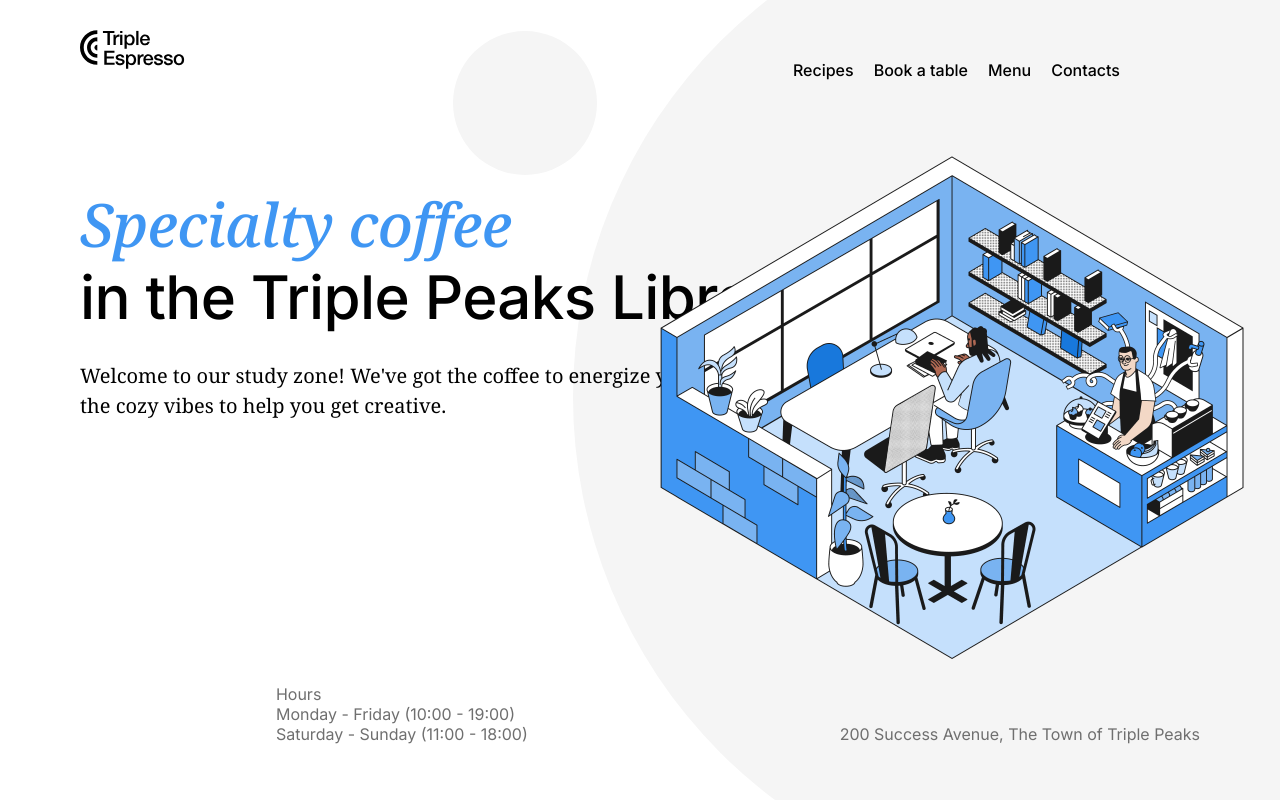
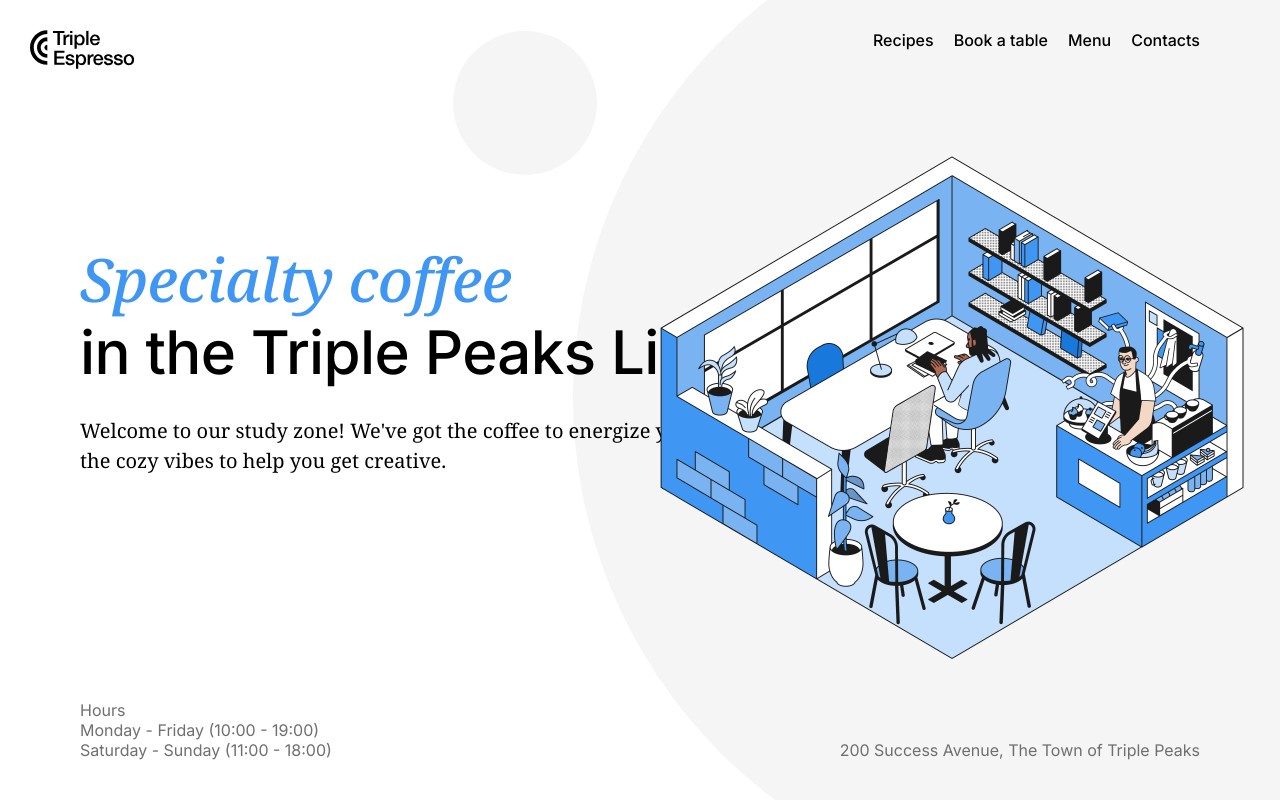
Before and after one commit to anamariamartinez10/se_project_coffeeshop, a plain HTML site: page index.html in a window 1280 px wide. Shown: the top 800 px of the page. Drawn offline with Linux system fonts and the light colour scheme.

Commit message:
sprint 2 part 2 header and recipies

```diff
--- a/index.html
+++ b/index.html
@@ -59,17 +59,13 @@
         class="header__image"
       />
       <div class="header__footer">
-        <p class="header__paragraph">
-          <ul class="header__paragraph_hours">
-            <li>Hours</li>
-            <li>Monday - Friday (10:00 - 19:00)</li>
-            <li>Saturday - Sunday (11:00 - 18:00)</li>
-          </ul>
-        </p>
-        <p class="header__paragraph_address">
-          200 Success Avenue, The Town of Triple Peaks
-        </p>
-      </div>
+        <div>
+          <p class="header__paragraph">Hours</p>
+          <p class="header__paragraph">Monday - Friday (10:00 - 19:00)</p>
+          <p class="header__paragraph">Saturday - Sunday (11:00 - 18:00)</p>
+        </div>
+        <p class="header__paragraph">200 Success Avenue, The Town of Triple Peaks</p>
+    </div>
     </header>
 
     <main class="content">
@@ -91,7 +87,7 @@
             <iframe class="recipes__iframe" src="https://www.youtube.com/embed/st571DYYTR8?si=6GF7IZ87av6eAtDO" title="YouTube video player" allow="accelerometer; autoplay; clipboard-write; encrypted-media; gyroscope; picture-in-picture; web-share" referrerpolicy="strict-origin-when-cross-origin" allowfullscreen></iframe>
             <p class="recipes__video-caption">
               <span>French press recipie</span>
-             <span>~15 min</span>
+              <span>~15 min</span>
             </p>
           </li>
         </ul>
--- a/pages/index.css
+++ b/pages/index.css
@@ -13,11 +13,10 @@
   background-image: url("../images/background_header.svg");
   background-repeat: no-repeat;
   background-position: center;
+  background-size: cover;
   display: flex;
   flex-direction: column;
-  height: 100vh;
-  min-height: 720px;
-  max-height: 800px;
+  height: 800px;
   padding: 30px 80px 40px;
   position: relative;
   box-sizing: border-box;
@@ -29,8 +28,7 @@
   line-height: 72px;
   letter-spacing: -0.6px;
   color: #000;
-  margin-top: 128px;
-  margin-bottom: 0;
+  margin: 183px 0 0;
   max-width: 729px;
   flex-wrap: wrap;
 }
@@ -49,43 +47,31 @@
   line-height: 30px;
   color: #000;
   max-width: 683px;
-  margin-top: 28px;
+  margin: 28px 0 0;
 }
 
 .header__image {
-  z-index: auto;
   position: absolute;
   top: 124px;
   right: 5px;
   max-width: 646px;
   max-height: 568px;
-  size: cover;
+  text-wrap: wrap;
 }
 
 .header__footer {
+  display: flex;
+  justify-content: space-between;
+  line-height: 20px;
+  color: #6F6F6F;
   margin-top: auto;
   width: 100%;
-  display: flex;
-  align-content: flex-end;
-  justify-content: space-between;
-  box-sizing: border-box;
 }
 
 .header__paragraph {
-  margin-top: auto;
-  display: flex;
-  list-style-type: none;
-  color: #6F6F6F;
-}
-
-.header__paragraph_hours {
-  list-style-type: none;
-  color: #6F6F6F;
-}
-
-.header__paragraph_address {
-  margin-top: auto;
-  color: #6F6F6F;
+  align-self: flex-end;
+  margin: 0;
+  padding: 0;
 }
 
 /* Navigation links section */
@@ -93,8 +79,6 @@
 .nav {
   display: flex;
   justify-content: space-between;
-  align-content: start;
-  position: relative;
   margin: 0;
   height: 30px;
 }
@@ -102,10 +86,12 @@
 .nav__logo {
   height: 39px;
   width: 105px;
+  position: relative;
+  left: -50px;
 }
 
 .nav__links {
-  margin: 30px 80px;
+  margin: 0;
   display: flex;
   list-style-type: none;
   column-gap: 20px;
@@ -135,7 +121,7 @@
 }
 
 .recipes__title {
-  font-weight: 500px;
+  font-weight: 500;
   font-size: 44px;
   line-height: 52px;
   max-width: 580px;
@@ -170,7 +156,7 @@
 .recipes__video-caption {
   display: flex;
   justify-content: space-between;
-  font-weight: 500px;
+  font-weight: 500;
   font-size: 20px;
   line-height: 30px;
 }
```
